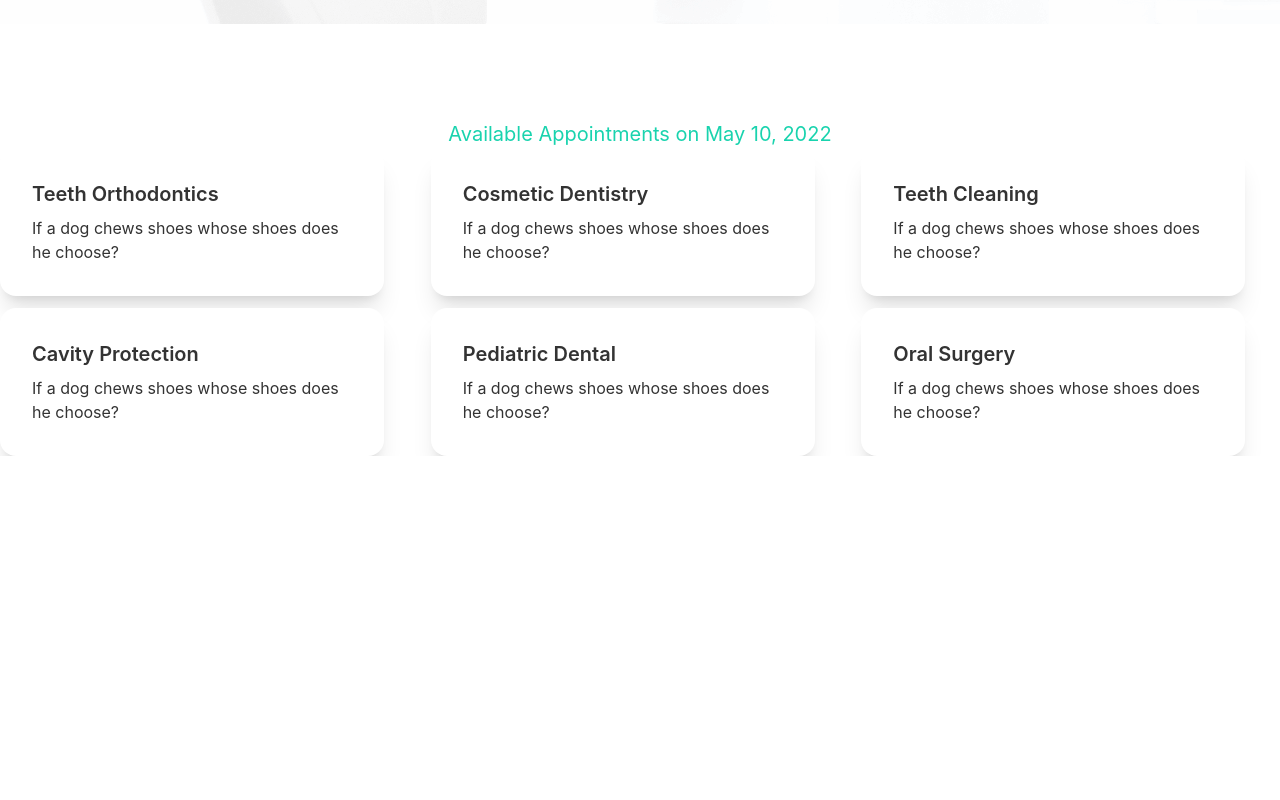
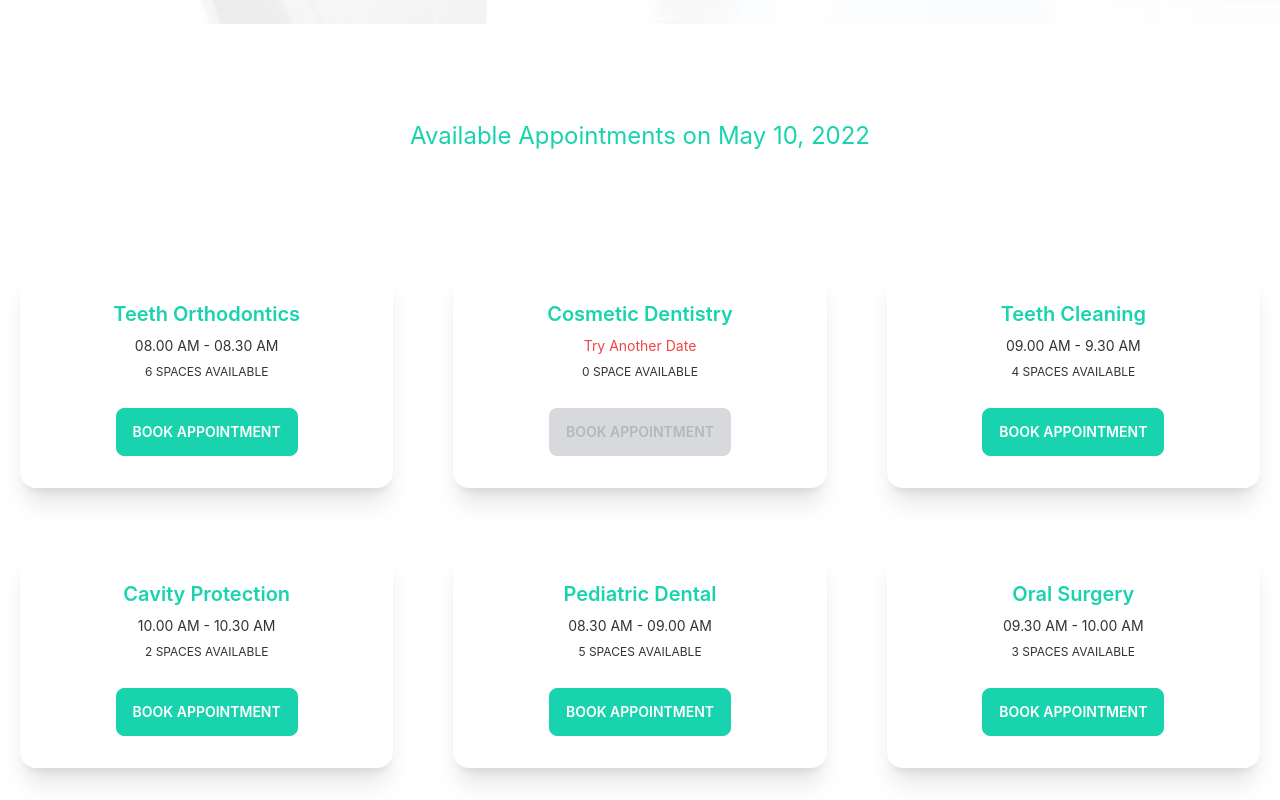
Before and after one commit to Shubratokumar/doctors-portal-client, a React (Create React App) app: page /appointment in a window 1280 px wide. Shown: the part 840-1640 px from the top of the page. Before the commit the page ends 1296 px from the top, so only its background shows below. Built offline with nearby package versions, Linux system fonts and the light colour scheme.

Commit message:
available appointment section done and footer added

```diff
--- a/public/services.json
+++ b/public/services.json
@@ -14,17 +14,17 @@
     {
       "_id": 2,
       "name": "Cosmetic Dentistry",
+      "slots": []
+    },
+    {
+      "_id": 3,
+      "name": "Teeth Cleaning",
       "slots": [
         "09.00 AM - 9.30 AM",
         "09.30 AM - 10.00 AM",
         "10.00 AM - 10.30 AM",
         "10.30 AM - 11.00 AM"
       ]
-    },
-    {
-      "_id": 3,
-      "name": "Teeth Cleaning",
-      "slots": []
     },
     {
       "_id": 4,
--- a/src/Pages/Appointment/Appointment.js
+++ b/src/Pages/Appointment/Appointment.js
@@ -2,6 +2,7 @@ import React from 'react';
 import AppointmentBanner from './AppointmentBanner';
 import AvailableAppointment from './AvailableAppointment';
 import { useState } from 'react';
+import Footer from './../Shared/Footer';
 
 const Appointment = () => {
     const [ date, setDate ] = useState(new Date());
@@ -9,6 +10,7 @@ const Appointment = () => {
         <div>
             <AppointmentBanner date={date} setDate={setDate}></AppointmentBanner>
             <AvailableAppointment date={date}></AvailableAppointment>
+            <Footer/>
         </div>
     );
 };
--- a/src/Pages/Appointment/AvailableAppointment.js
+++ b/src/Pages/Appointment/AvailableAppointment.js
@@ -12,10 +12,10 @@ const AvailableAppointment = ({date}) => {
     }, [])
     return (
         <div className='pt-14 lg:pt-24'>
-            <h4 className='text-xl text-secondary text-center'>Available Appointments on {format(date, 'PP')}</h4>
-            <div className='grid grid-cols-1 lg:grid-cols-3 gap-3'>
+            <h4 className='text-2xl text-secondary text-center'>Available Appointments on {format(date, 'PP')}</h4>
+            <div className='grid grid-cols-1 md:grid-cols-2 lg:grid-cols-3 gap-5 py-24'>
                 {
-                    services.map(service => <Service key={service._ic} service={service}></Service>)
+                    services.map(service => <Service key={service._id} service={service}></Service>)
                 }
             </div>
         </div>
--- a/src/Pages/Appointment/Service.js
+++ b/src/Pages/Appointment/Service.js
@@ -1,16 +1,29 @@
 import React from "react";
 
 const Service = ({ service }) => {
-    const {name, slots} = service;
+  const { name, slots } = service;
   return (
-    <div>
-      <div class="card w-96 bg-base-100 shadow-xl">
-        <div class="card-body">
-          <h2 class="card-title">{name}</h2>
-          <p>If a dog chews shoes whose shoes does he choose?</p>
+    <section className="p-5">
+      <div className="card lg:max-w-lg bg-base-100 shadow-xl items-center">
+        <div className="card-body text-center">
+          <h2 className="text-center text-xl text-secondary font-semibold">{name}</h2>
+          <p className="text-sm">
+            {slots.length > 0 ? (
+              <span>{slots[0]}</span>
+            ) : (
+              <span className="text-red-500">Try Another Date</span>
+            )}
+          </p>
+          <p className="uppercase text-xs">
+            {slots.length}{" "}
+            {slots.length > 1 ? "spaces available" : "space available"}
+          </p>
+          <div class="card-actions justify-center mt-5">
+            <button disabled={slots.length === 0} class="btn btn-secondary text-white ">Book Appointment</button>
+          </div>
         </div>
       </div>
-    </div>
+    </section>
   );
 };
 
```
